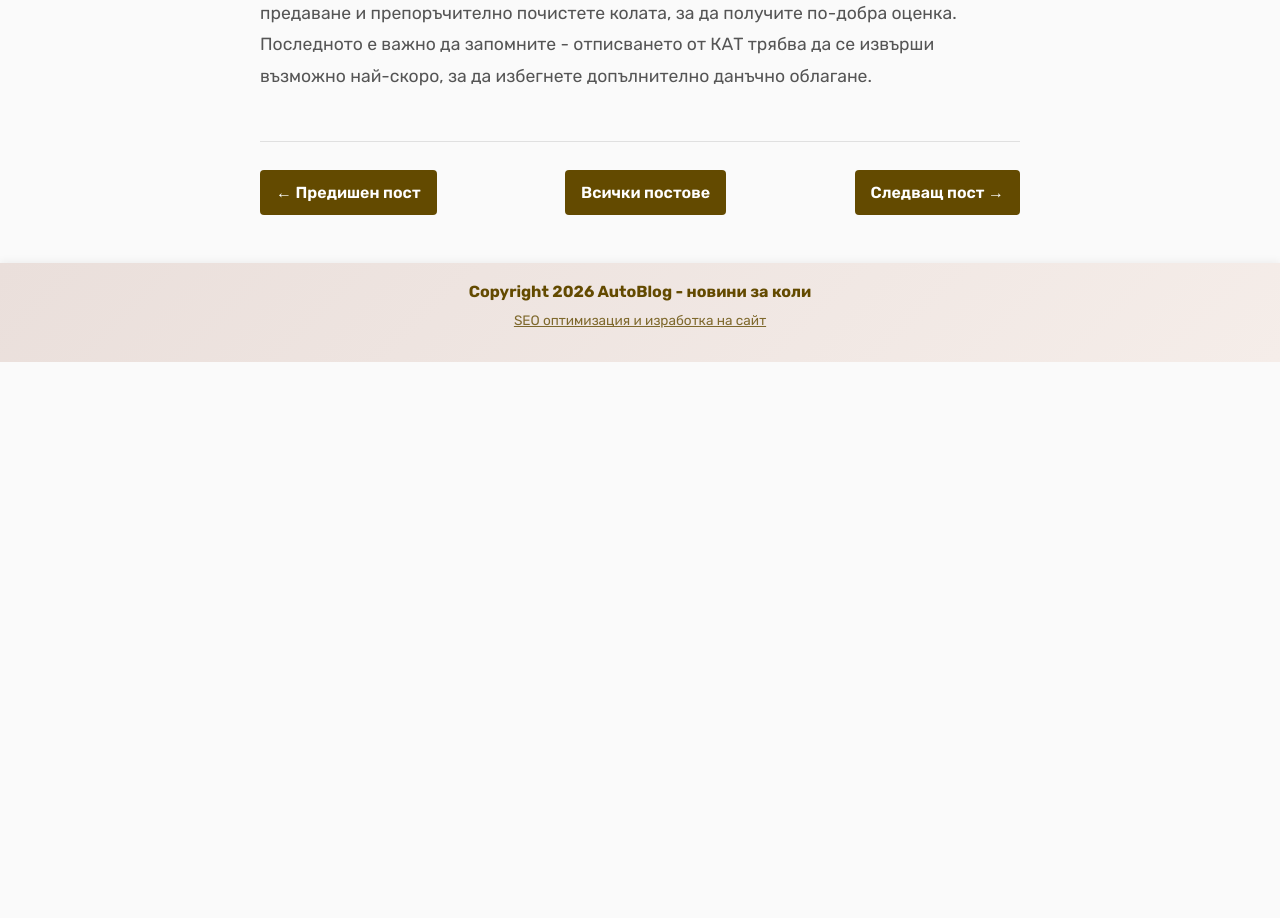
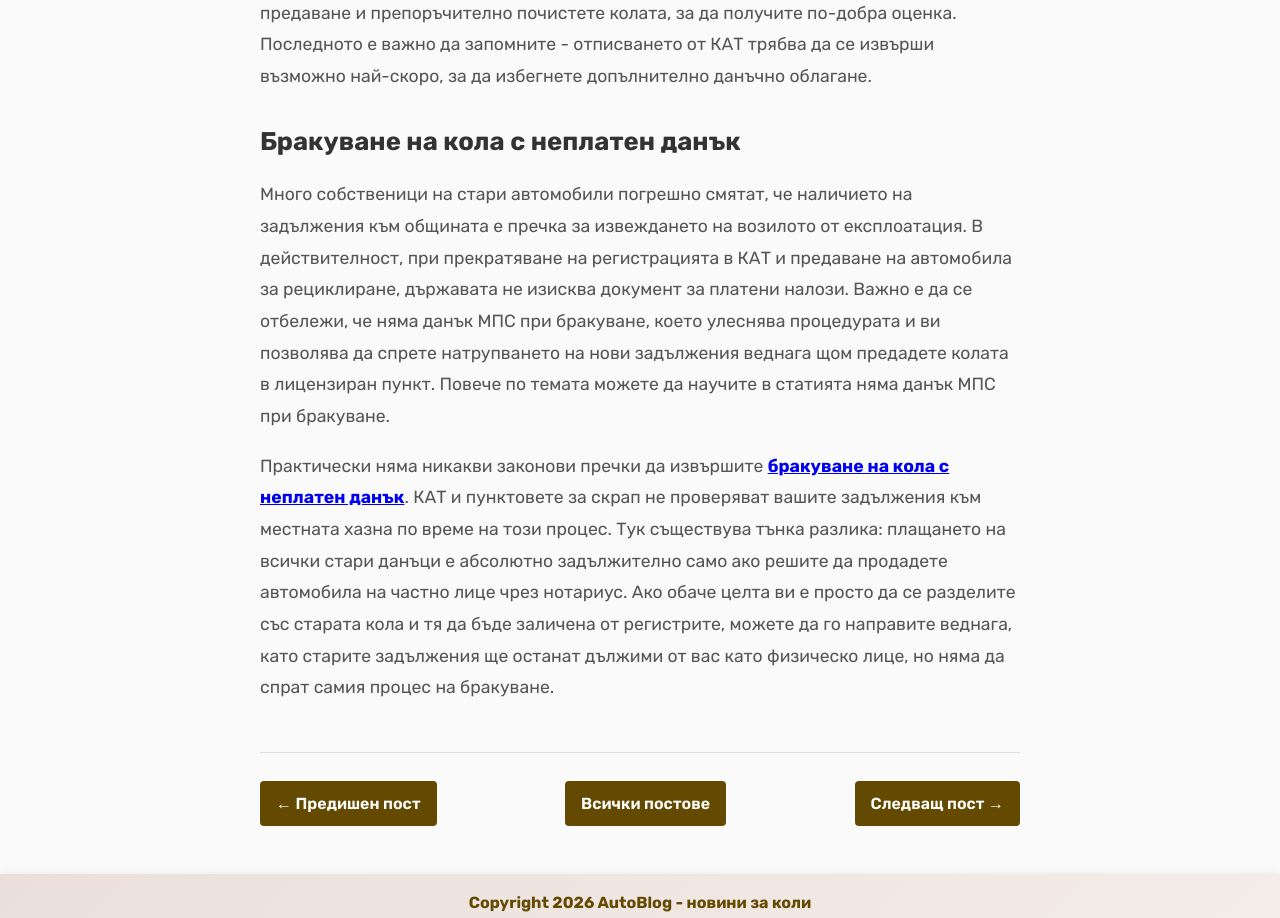
Before and after one commit to inweblife/autoblog, a Next.js app: page /blog/izkupuvane-na-koli-za-skrap in a window 1280 px wide. Shown: the part 2440-3358 px from the top of the page. Before the commit the page ends 2802 px from the top, so only its background shows below. Built offline with nearby package versions, Linux system fonts and the light colour scheme; a web font is replaced by a local one.

Commit message:
Update page.jsx

```diff
--- a/app/blog/izkupuvane-na-koli-za-skrap/page.jsx
+++ b/app/blog/izkupuvane-na-koli-za-skrap/page.jsx
@@ -155,6 +155,35 @@ export default function Izkupuvane() {
           най-скоро, за да избегнете допълнително данъчно облагане.
         </p>
 
+        <h2 className={styles.section_title}>Бракуване на кола с неплатен данък</h2>
+
+        <p className={styles.section_text}>
+          Много собственици на стари автомобили погрешно смятат, че наличието на
+          задължения към общината е пречка за извеждането на возилото от
+          експлоатация. В действителност, при прекратяване на регистрацията в
+          КАТ и предаване на автомобила за рециклиране, държавата не изисква
+          документ за платени налози. Важно е да се отбележи, че няма данък МПС
+          при бракуване, което улеснява процедурата и ви позволява да спрете
+          натрупването на нови задължения веднага щом предадете колата в
+          лицензиран пункт. Повече по темата можете да научите в статията няма
+          данък МПС при бракуване.
+        </p>
+
+        <p className={styles.section_text}>
+          Практически няма никакви законови пречки да извършите{" "}
+          <a href="https://kolazascrap.com/blog/danak-pri-brakuvane-na-kola/" target="_blank" rel="noopener noreferrer">
+            <strong>бракуване на кола с неплатен данък</strong>
+          </a>
+          . КАТ и пунктовете за скрап не проверяват вашите задължения към
+          местната хазна по време на този процес. Тук съществува тънка разлика:
+          плащането на всички стари данъци е абсолютно задължително само ако
+          решите да продадете автомобила на частно лице чрез нотариус. Ако
+          обаче целта ви е просто да се разделите със старата кола и тя да бъде
+          заличена от регистрите, можете да го направите веднага, като старите
+          задължения ще останат дължими от вас като физическо лице, но няма да
+          спрат самия процес на бракуване.
+        </p>
+
         <nav className={styles.navigation}>
           <Link href="/blog/kak-da-podgotvya-kola-za-brakuvane" className={styles.nav_link}>
             ← Предишен пост
```
